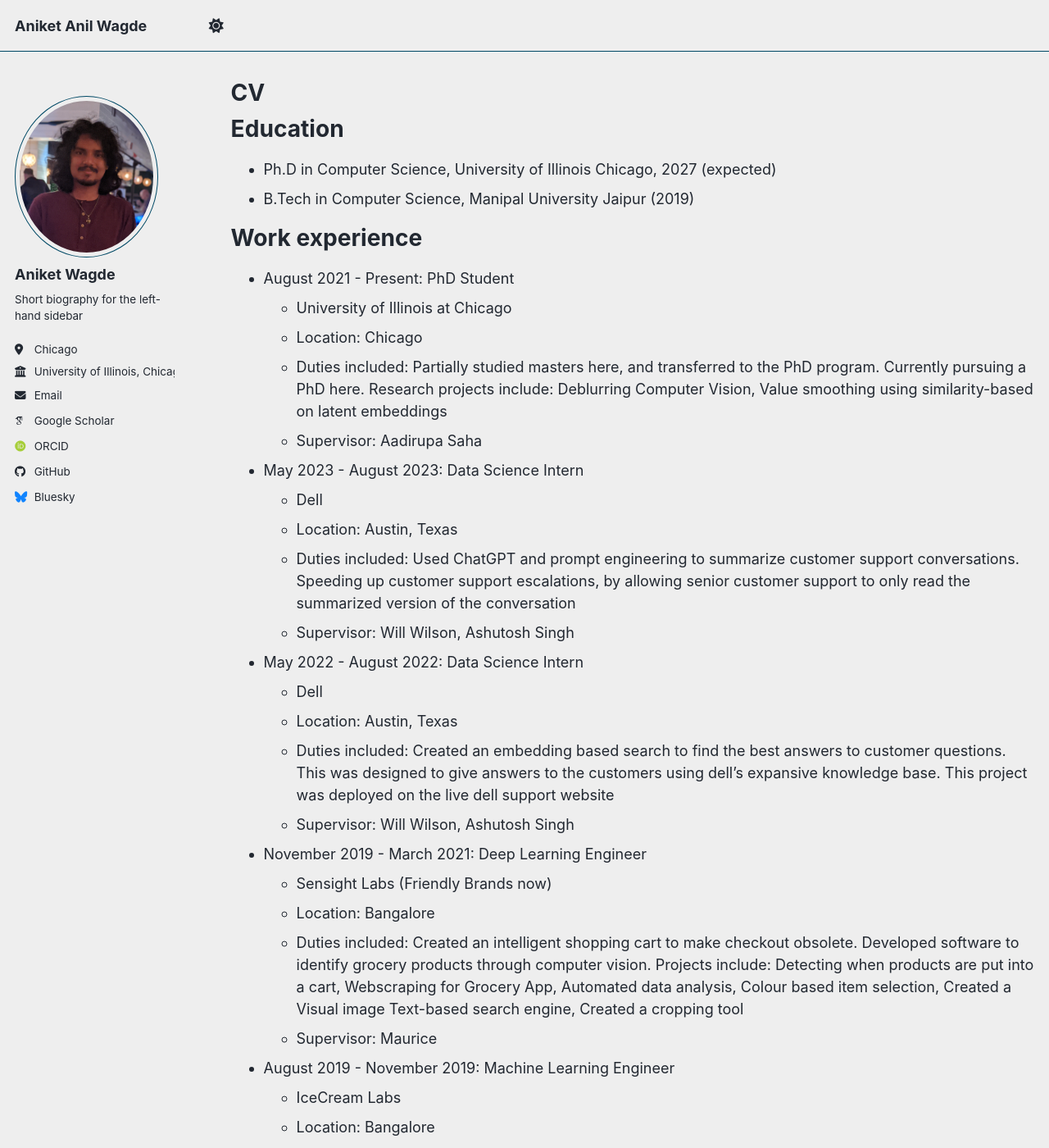
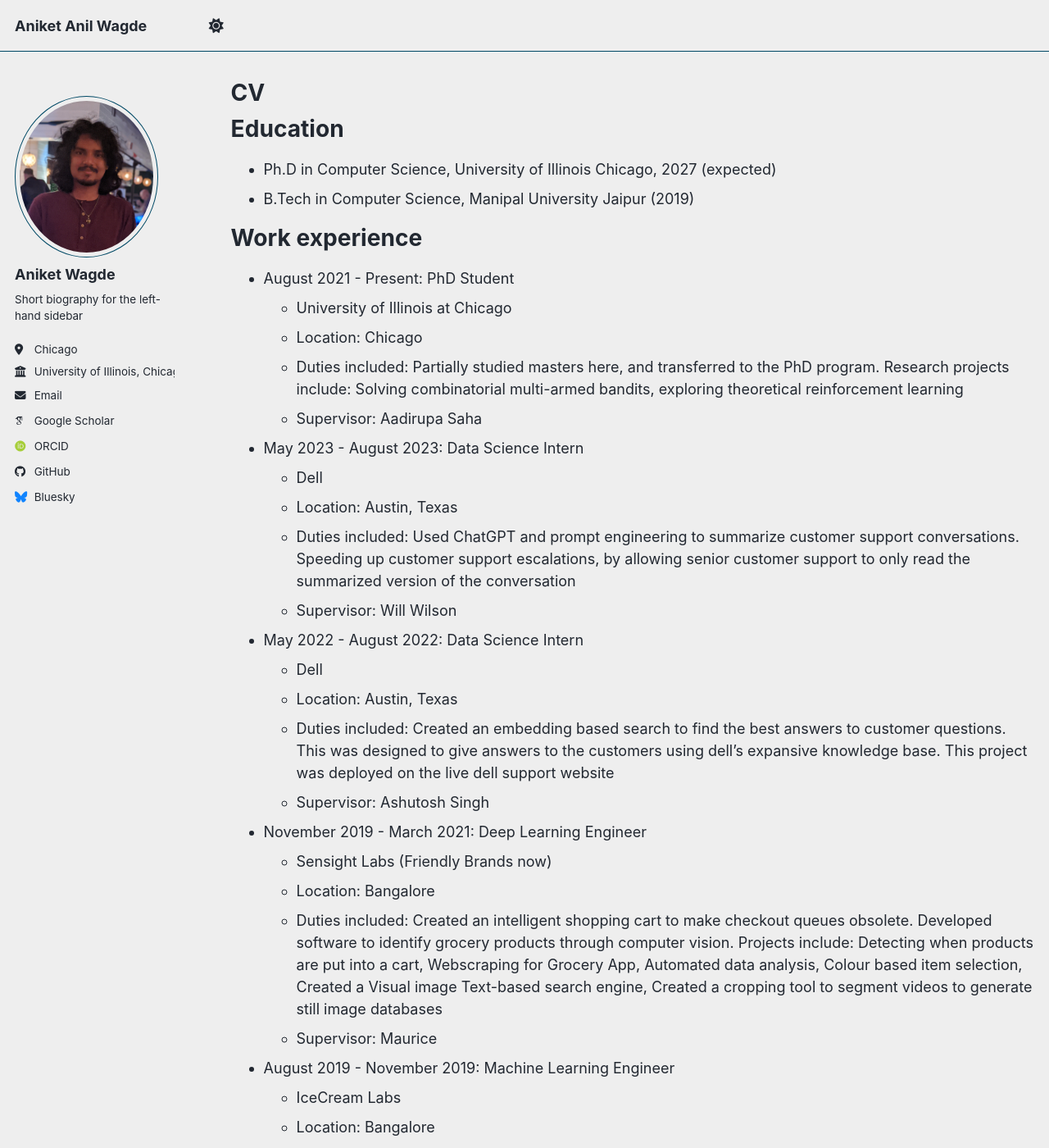
Before and after one commit to Swagget/Swagget.github.io, a Jekyll site: the page built from _pages/cv.md, in a window 1280 px wide and 1400 px high. Shown: the whole window at 82% size. Built offline with Jekyll 4.4.1, drawn with Linux system fonts in a browser that asks for light colours; some web fonts are replaced; a script bundle is joined from its source files by our own code; library files that are not in the unit come from our copies; some of the changed text lies outside the part shown.

Commit message:
Revise CV with updated duties and supervisors
Updated CV with new research topics and internship details.

```diff
--- a/_pages/cv.md
+++ b/_pages/cv.md
@@ -19,25 +19,25 @@ Work experience
 * August 2021 - Present: PhD Student
   * University of Illinois at Chicago
   * Location: Chicago
-  * Duties included: Partially studied masters here, and transferred to the PhD program. Currently pursuing a PhD here. Research projects include: Deblurring Computer Vision, Value smoothing using similarity-based on latent embeddings
+  * Duties included: Partially studied masters here, and transferred to the PhD program. Research projects include: Solving combinatorial multi-armed bandits, exploring theoretical reinforcement learning
   * Supervisor: Aadirupa Saha
 
 * May 2023 - August 2023: Data Science Intern
   * Dell
   * Location: Austin, Texas
   * Duties included: Used ChatGPT and prompt engineering to summarize customer support conversations. Speeding up customer support escalations, by allowing senior customer support to only read the summarized version of the conversation
-  * Supervisor: Will Wilson, Ashutosh Singh
+  * Supervisor: Will Wilson
 
 * May 2022 - August 2022: Data Science Intern
   * Dell
   * Location: Austin, Texas
   * Duties included: Created an embedding based search to find the best answers to customer questions. This was designed to give answers to the customers using dell's expansive knowledge base. This project was deployed on the live dell support website
-  * Supervisor: Will Wilson, Ashutosh Singh
+  * Supervisor: Ashutosh Singh
 
 * November 2019 - March 2021: Deep Learning Engineer
   * Sensight Labs (Friendly Brands now)
   * Location: Bangalore
-  * Duties included: Created an intelligent shopping cart to make checkout obsolete. Developed software to identify grocery products through computer vision. Projects include: Detecting when products are put into a cart, Webscraping for Grocery App, Automated data analysis, Colour based item selection, Created a Visual image Text-based search engine, Created a cropping tool
+  * Duties included: Created an intelligent shopping cart to make checkout queues obsolete. Developed software to identify grocery products through computer vision. Projects include: Detecting when products are put into a cart, Webscraping for Grocery App, Automated data analysis, Colour based item selection, Created a Visual image Text-based search engine, Created a cropping tool to segment videos to generate still image databases
   * Supervisor: Maurice
 
 * August 2019 - November 2019: Machine Learning Engineer
@@ -67,6 +67,7 @@ Work experience
 Skills
 ======
 * Convex Optimization
+* Theoretical Machine Learning
 * Pytorch
 * Reinforcement Learning
 
```
Also changed, not shown: other parts of _pages/cv.md (+2 -2 lines).
